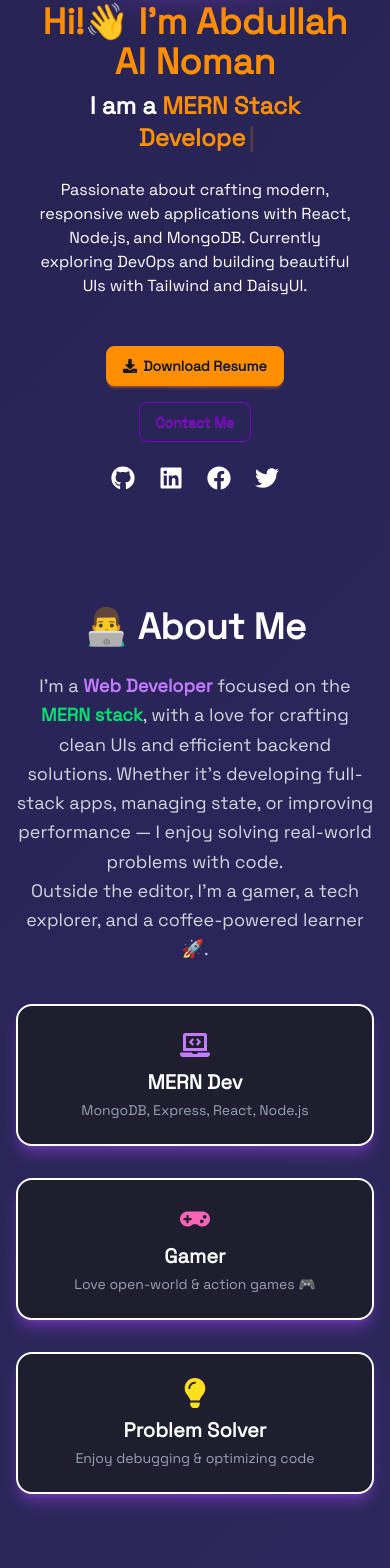
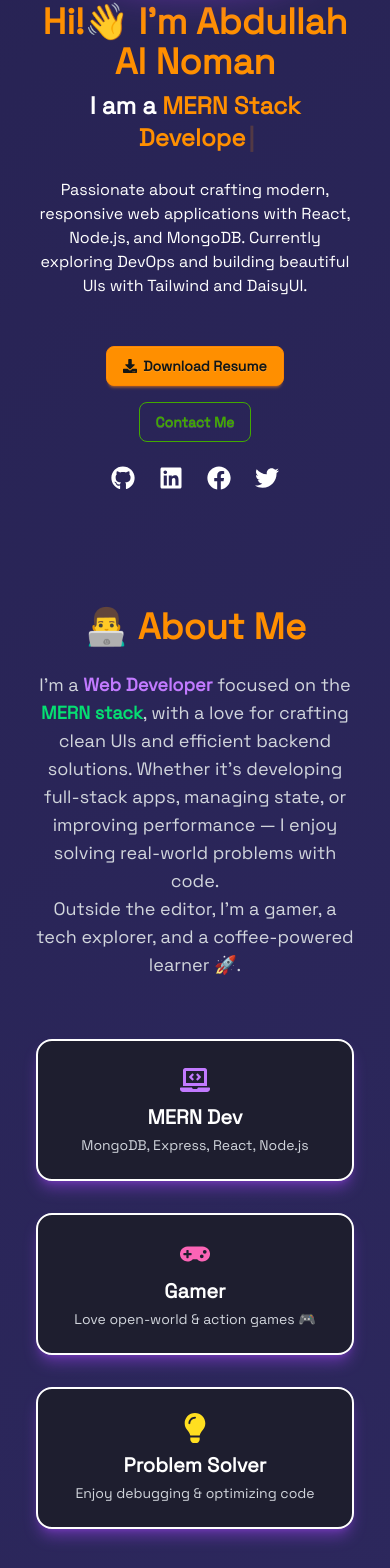
Before and after one commit to abdullahalnoman003/Portfolio, a React (Vite) app: page / in a window 390 px wide. Shown: the part 377-1945 px from the top of the page. Built offline with nearby package versions, Linux system fonts and the light colour scheme.

Commit message:
Updated and fixed some bugs

```diff
--- a/src/Components/About.jsx
+++ b/src/Components/About.jsx
@@ -4,22 +4,15 @@ import { motion } from "framer-motion";
 
 const About = () => {
   return (
-    <section id="about" className="py-20 px-4 lg:px-24  text-white">
+    <section id="about" className="py-20 px-5 lg:px-24  text-white">
       <div className="text-center">
-        <motion.h2
-          className="text-4xl font-extrabold mb-6 inline-block bg-clip-text  text-"
-          initial={{ opacity: 0, y: -20 }}
-          animate={{ opacity: 1, y: 0 }}
-          transition={{ duration: 0.5 }}
-        >
+        <h2 data-aos="flip-left" className="text-4xl font-extrabold mb-6 text-primary ">
           👨‍💻 About Me
-        </motion.h2>
+        </h2>
 
-        <motion.p
-          className="max-w-3xl mx-auto text-lg text-gray-300 leading-relaxed mb-10"
-          initial={{ opacity: 0 }}
-          animate={{ opacity: 1 }}
-          transition={{ delay: 0.3 }}
+        <p
+        data-aos="zoom-in"
+          className="max-w-3xl mx-auto text-lg px-4 max-md:px-3 text- text-gray-300 mb-15"
         >
           I'm a{" "}
           <span className="text-purple-400 font-semibold">Web Developer</span>{" "}
@@ -31,43 +24,46 @@ const About = () => {
           <br />
           Outside the editor, I'm a gamer, a tech explorer, and a coffee-powered
           learner 🚀.
-        </motion.p>
+        </p>
 
-        <div className="flex flex-col md:flex-row justify-center gap-8">
-          <div
+        <div className="flex flex-col md:flex-row max-md:px-4 justify-center gap-8">
+          <motion.div
+            whileHover={{ scale: 1.03, y: -4 }}
             data-aos="zoom-in-right"
-            className="bg-[#1e1e2f] rounded-2xl p-6 shadow-lg hover:scale-105 hover:shadow-purple-500/100 shadow-purple-500/40 backdrop-blur transition-all duration-300 border-2 border-gradient-to-r from-purple-600 via-pink-600 to-indigo-600
-"
+            className="bg-[#1e1e2f] rounded-2xl p-6 shadow-lg hover:shadow-purple-500/100  shadow-purple-500/40 backdrop-blur transition-all duration-300 border-2"
           >
             <FaLaptopCode className="text-3xl text-purple-400 mb-2 mx-auto" />
             <h3 className="text-xl font-semibold mb-1 text-white">MERN Dev</h3>
-            <p className="text-sm text-gray-400">
+            <p className="text-sm text-gray-300">
               MongoDB, Express, React, Node.js
             </p>
-          </div>
+          </motion.div>
 
-          <div data-aos="fade-down"
-            className="bg-[#1e1e2f] rounded-2xl p-6 shadow-lg hover:scale-105 transition-all hover:shadow-purple-500/100 shadow-purple-500/40  backdrop-blur duration-300 border-2 border-gradient-to-r from-purple-600 via-pink-600 to-indigo-600"
+          <motion.div
+          whileHover={{ scale: 1.03, y: -4 }}
+            data-aos="fade-down"
+            className="bg-[#1e1e2f] rounded-2xl p-6 shadow-lg transition-all hover:shadow-purple-500/100 shadow-purple-500/40  backdrop-blur duration-300 border-2"
           >
             <FaGamepad className="text-3xl text-pink-400 mb-2 mx-auto" />
             <h3 className="text-xl font-semibold mb-1 text-white">Gamer</h3>
-            <p className="text-sm text-gray-400">
+            <p className="text-sm text-gray-300">
               Love open-world & action games 🎮
             </p>
-          </div>
+          </motion.div>
 
-          <div
+          <motion.div
+          whileHover={{ scale: 1.04, y: -4 }}
             data-aos="zoom-in-left"
-            className="bg-[#1e1e2f] rounded-2xl p-6 shadow-lg hover:scale-105 transition-all hover:shadow-purple-500/100 duration-300 shadow-purple-500/40 backdrop-blur border-2 border-gradient-to-r from-purple-600 via-pink-600 to-indigo-600"
+            className="bg-[#1e1e2f] rounded-2xl p-6 shadow-lg transition-all hover:shadow-purple-500/100 duration-300 shadow-purple-500/40 backdrop-blur border-2 "
           >
             <FaLightbulb className="text-3xl text-yellow-300 mb-2 mx-auto" />
             <h3 className="text-xl font-semibold mb-1 text-white">
               Problem Solver
             </h3>
-            <p className="text-sm text-gray-400">
+            <p className="text-sm text-gray-300">
               Enjoy debugging & optimizing code
             </p>
-          </div>
+          </motion.div>
         </div>
       </div>
     </section>
--- a/src/Components/Education.jsx
+++ b/src/Components/Education.jsx
@@ -14,8 +14,7 @@ const Education = () => {
       id="education"
       className="py-20 px-6 lg:px-24 text-neutral-content"
     >
-      <h2 className="text-4xl md:text-5xl font-black text-center mb-16 tracking-tight">
-        <span className="text-primary">Education & Certifications</span>
+      <h2 data-aos="zoom-in"  className="text-4xl md:text-5xl text-primary font-bold text-center mb-16">Education & Certifications
       </h2>
 
       <div className="max-w-4xl mx-auto space-y-10">
@@ -23,7 +22,7 @@ const Education = () => {
         <motion.div
           whileHover={{ scale: 1.03, y: -5 }}
           data-aos="zoom-in-up"
-          className="bg-base-100/20 rounded-2xl p-6 shadow-lg shadow-purple-700/40 border-2 border-gradient-to-r from-purple-600 via-pink-600 to-indigo-600 hover:shadow-purple-500/100  backdrop-blur-lg transition-all duration-300"
+          className="bg-base-100/20 rounded-2xl p-6 shadow-lg shadow-purple-700/40 border-2 hover:shadow-purple-500/100  backdrop-blur-lg transition-all duration-300"
         >
           <div className="flex items-center gap-4 mb-6">
             <div className="text-primary text-4xl">
@@ -55,7 +54,7 @@ const Education = () => {
         <motion.div
           whileHover={{ scale: 1.03, y: -5 }}
           data-aos="zoom-in-up"
-          className="bg-base-100/20 rounded-2xl p-6 shadow-lg border-2 border-gradient-to-r from-purple-600 via-pink-600 to-indigo-600 hover:shadow-purple-500/100 shadow-purple-700/40 backdrop-blur-lg transition-all duration-300"
+          className="bg-base-100/20 rounded-2xl p-6 shadow-lg border-2 hover:shadow-purple-500/100 shadow-purple-700/40 backdrop-blur-lg transition-all duration-300"
         >
           <div className="flex items-center gap-4 mb-6">
             <div className="text-primary text-3xl">
--- a/src/Components/Footer.jsx
+++ b/src/Components/Footer.jsx
@@ -6,7 +6,7 @@ const Footer = () => {
   return (
     <footer className="bg-[#0f172a] text-gray-300 py-10 px-4">
       <div className="max-w-6xl mx-auto text-center">
-        <nav className="flex flex-wrap justify-center gap-6 mb-4 text-sm font-medium tracking-wide">
+        <nav className="flex  flex-wrap justify-center gap-6 mb-6 text-sm font-medium tracking-wide">
           <Link
             to="about"
             smooth
@@ -55,13 +55,13 @@ const Footer = () => {
             href="https://linkedin.com/in/abdullahalnoman003"
             target="_blank"
             rel="noopener noreferrer"
-            className="hover:text-white transition"
+            className="hover:text-blue-400 transition"
           >
             <FaLinkedin />
           </a>
           <a
             href="mailto:noman22622@gmail.com"
-            className="hover:text-white transition"
+            className="hover:text-red-400 transition"
           >
             <FaEnvelope />
           </a>
--- a/src/Components/Hero.jsx
+++ b/src/Components/Hero.jsx
@@ -10,7 +10,7 @@ import { Link } from "react-scroll";
 import { Typewriter } from "react-simple-typewriter";
 const Hero = () => {
   return (
-    <div className="hero min-h-screen px-4 md:px-20">
+    <div className="hero min-h-screen  px-4 md:px-20">
       <div className="hero-content flex-col lg:flex-row-reverse gap-10">
         <img
           data-aos="zoom-in-up"
@@ -60,7 +60,7 @@ const Hero = () => {
               to="contact"
               smooth={true}
               duration={500}
-              className="btn btn-outline btn-secondary cursor-pointer"
+              className="btn btn-outline btn-accent hover:text-white cursor-pointer"
             >
               Contact Me
             </Link>
--- a/src/Components/Projects.jsx
+++ b/src/Components/Projects.jsx
@@ -3,6 +3,7 @@ import { FaGithub, FaExternalLinkAlt } from "react-icons/fa";
 import { motion } from "framer-motion";
 import { Carousel } from "react-responsive-carousel";
 import "react-responsive-carousel/lib/styles/carousel.min.css";
+import { Typewriter } from "react-simple-typewriter";
 
 const projects = [
   {
@@ -64,9 +65,19 @@ const Projects = () => {
   return (
     <section id="projects" className="py-20 px-6 lg:px-24 text-base-content">
       <div className="text-center mb-12">
-        <h2 className="text-4xl font-bold mb-2 text-primary">🚀 My Projects</h2>
+        <h2
+        data-aos="fade-out"
+        className="text-4xl font-bold mb-2 text-primary">🚀 My Projects</h2>
         <p className="text-lg text-gray-400">
-          Showcasing some of my recent work
+
+          <Typewriter
+                          words={[
+                            "Showcasing some of my recent work"
+                          ]}
+                          cursor
+                          cursorStyle="_"
+                          typeSpeed={70}
+                        />
         </p>
       </div>
 
--- a/src/Components/Skill.jsx
+++ b/src/Components/Skill.jsx
@@ -70,26 +70,22 @@ const skills = [
 const Skill = () => {
   return (
     <section id="skills" className="py-20 px-6 md:px-24 text-white">
-      <motion.h2
+      <h2
+      data-aos="zoom-in"
         className="text-4xl font-extrabold text-center mb-16 text-primary"
-        initial={{ opacity: 0, y: -30 }}
-        animate={{ opacity: 1, y: 0 }}
-        transition={{ duration: 0.6 }}
       >
         🚀 My Tech Stack
-      </motion.h2>
+      </h2>
 
       <div className="flex flex-col gap-20">
         {skills.map((group, i) => (
           <div key={i}>
-            <motion.h3
+            <h3
+            data-aos="flip-right"
               className="text-2xl font-bold text-center text-gray-300 mb-10"
-              initial={{ opacity: 0 }}
-              whileInView={{ opacity: 1 }}
-              transition={{ delay: 0.2 }}
             >
               {group.category}
-            </motion.h3>
+            </h3>
 
             <div className="grid grid-cols-2 sm:grid-cols-3 md:grid-cols-4 lg:grid-cols-6 gap-8 justify-items-center">
               {group.items.map((skill, j) => (
--- a/src/Pages/Home.jsx
+++ b/src/Pages/Home.jsx
@@ -11,7 +11,7 @@ const Home = () => {
     return (
         <div className="space-font min-h-screen w-full text-white bg-[linear-gradient(135deg,#0f0c29,#302b63,#24243e)] bg-[length:300%_300%] animate-[moveDiagonal_25s_linear_infinite]">
         <nav><Navbar></Navbar></nav>
-        <main className='max-lg:mt-15'>
+        <main className='max-lg:pt-15'>
             <div id="hero"><Hero /></div>
             <div id="about"><About /></div>
             <div id="skills"><Skill /></div>
```
